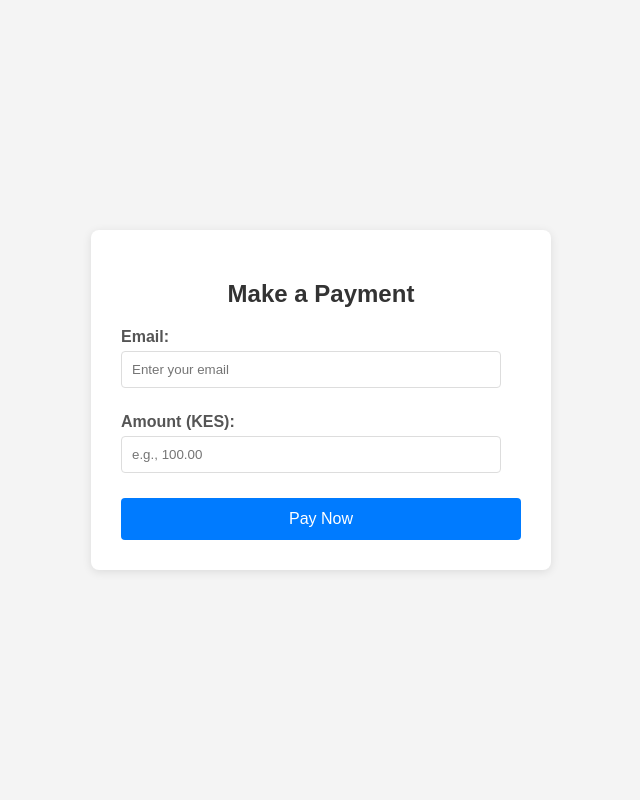
After one commit to nehemiaobati/appbackup, a PHP site: page /templates/paystack_payment.php in a window 1280 px wide. The commit adds this page. Shown: the whole page, without its empty margins (319-959 px from the left). Run offline with PHP 8.4, Linux system fonts and the light colour scheme.

Commit message:
feat(paystack): Integrate Paystack payment gateway
Adds full Paystack payment functionality to the application.
- Introduces `PaystackController` and `templates/paystack_payment.php` for handling payment flow.
- Configures new routes for displaying the payment page, initializing transactions, and verifying payments.
- Updates `PaystackService::initializeCharge` to support dynamic callback URLs, enhancing flexibility.

```diff
--- a/src/Services/PaystackService.php
+++ b/src/Services/PaystackService.php
@@ -74,12 +74,13 @@ class PaystackService
      * @param int $userId The ID of the user initiating the transaction.
      * @param float $amount The amount in KES (e.g., 100.50).
      * @param string $email The customer's email address.
+     * @param string $callbackUrl The URL Paystack should redirect to after payment.
      * @param array $metadata Optional metadata to include with the transaction.
      * @return array The full response from the Paystack API.
      * @throws PaystackApiException If the Paystack API call fails.
      * @throws DatabaseException If there's an issue inserting the transaction into the database.
      */
-    public function initializeCharge(int $userId, float $amount, string $email, array $metadata = []): array
+    public function initializeCharge(int $userId, float $amount, string $email, string $callbackUrl, array $metadata = []): array
     {
         $amountInKobo = (int)($amount * 100); // Convert KES to kobo/cents
 
@@ -92,7 +93,7 @@ class PaystackService
             "email" => $email,
             "amount" => $amountInKobo,
             "currency" => "KES",
-            "callback_url" => "https://afrikenkid.com/", // As per requirement
+            "callback_url" => $callbackUrl,
             "channels" => ["mobile_money", "bank"],
             "metadata" => array_merge($metadata, ['reference' => $reference]), // Ensure reference is in metadata
             "reference" => $reference // Also include reference directly in payload
--- /dev/null
+++ b/templates/paystack_payment.php
@@ -0,0 +1,104 @@
+<!DOCTYPE html>
+<html lang="en">
+<head>
+    <meta charset="UTF-8">
+    <meta name="viewport" content="width=device-width, initial-scale=1.0">
+    <title>Paystack Payment</title>
+    <style>
+        body {
+            font-family: Arial, sans-serif;
+            background-color: #f4f4f4;
+            display: flex;
+            justify-content: center;
+            align-items: center;
+            min-height: 100vh;
+            margin: 0;
+        }
+        .container {
+            background-color: #fff;
+            padding: 30px;
+            border-radius: 8px;
+            box-shadow: 0 2px 10px rgba(0, 0, 0, 0.1);
+            width: 100%;
+            max-width: 400px;
+            text-align: center;
+        }
+        h2 {
+            color: #333;
+            margin-bottom: 20px;
+        }
+        .form-group {
+            margin-bottom: 15px;
+            text-align: left;
+        }
+        label {
+            display: block;
+            margin-bottom: 5px;
+            color: #555;
+            font-weight: bold;
+        }
+        input[type="email"],
+        input[type="number"] {
+            width: calc(100% - 20px);
+            padding: 10px;
+            margin-bottom: 10px;
+            border: 1px solid #ddd;
+            border-radius: 4px;
+            box-sizing: border-box;
+        }
+        button {
+            background-color: #007bff;
+            color: white;
+            padding: 12px 20px;
+            border: none;
+            border-radius: 4px;
+            cursor: pointer;
+            font-size: 16px;
+            width: 100%;
+            transition: background-color 0.3s ease;
+        }
+        button:hover {
+            background-color: #0056b3;
+        }
+        .message {
+            margin-top: 20px;
+            padding: 10px;
+            border-radius: 4px;
+            font-weight: bold;
+        }
+        .message.success {
+            background-color: #d4edda;
+            color: #155724;
+            border: 1px solid #c3e6cb;
+        }
+        .message.error {
+            background-color: #f8d7da;
+            color: #721c24;
+            border: 1px solid #f5c6cb;
+        }
+    </style>
+</head>
+<body>
+    <div class="container">
+        <h2>Make a Payment</h2>
+
+        <?php if (!empty($message)): ?>
+            <div class="message <?php echo htmlspecialchars($status); ?>">
+                <?php echo htmlspecialchars($message); ?>
+            </div>
+        <?php endif; ?>
+
+        <form action="/paystack/initialize" method="POST">
+            <div class="form-group">
+                <label for="email">Email:</label>
+                <input type="email" id="email" name="email" required placeholder="Enter your email">
+            </div>
+            <div class="form-group">
+                <label for="amount">Amount (KES):</label>
+                <input type="number" id="amount" name="amount" step="0.01" min="1" required placeholder="e.g., 100.00">
+            </div>
+            <button type="submit">Pay Now</button>
+        </form>
+    </div>
+</body>
+</html>
```
Also changed, not shown: src/Controllers/PaystackController.php (added, +98 -0 lines), src/router.php (+22 -0 lines).
